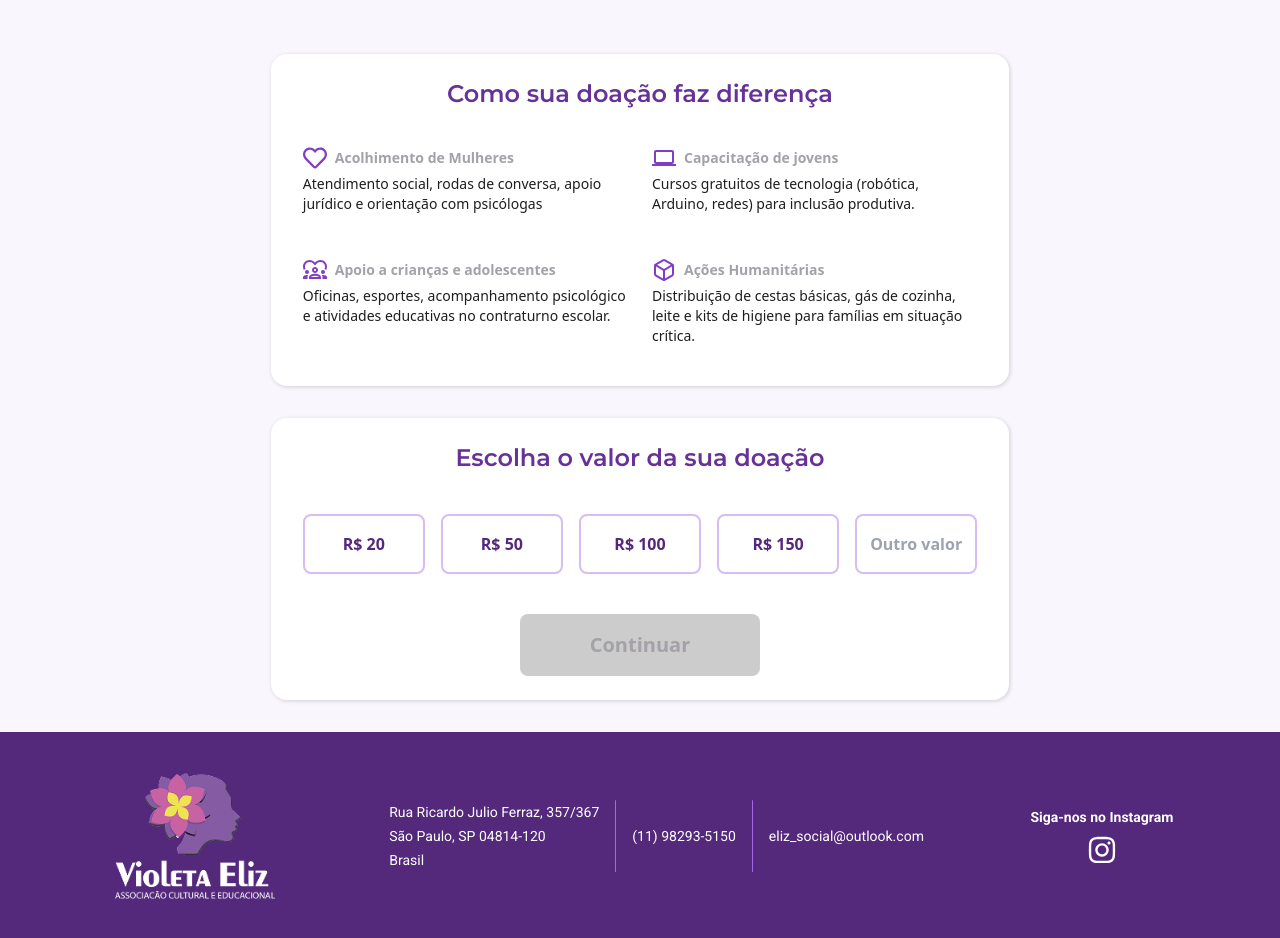
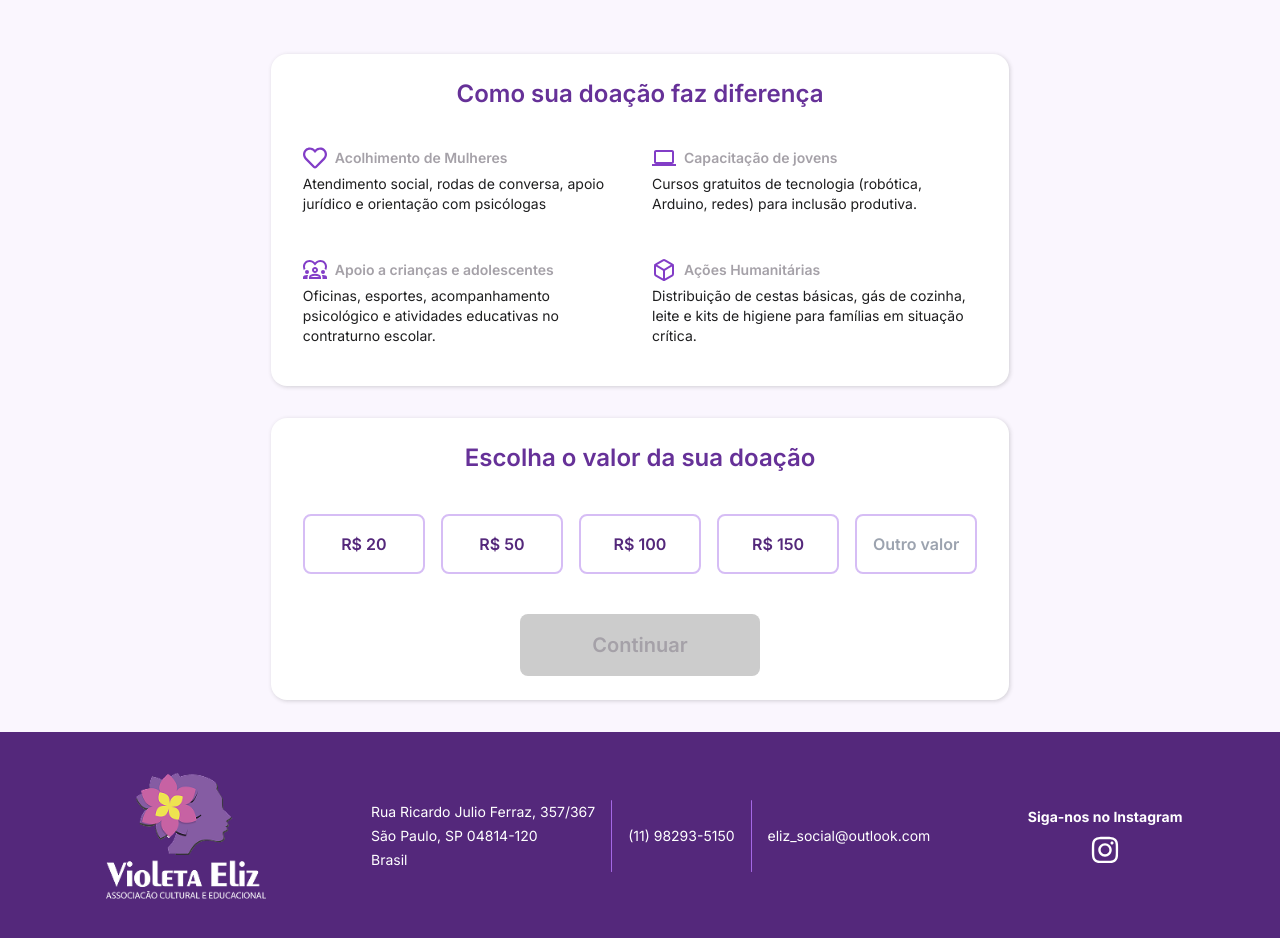
Before and after one commit to Projeto-FrontEnd-Fusion/Aceve-website-development, a Next.js app: page /quero-doar in a window 1280 px wide. Shown: the part 240-1178 px from the top of the page. Built offline with nearby package versions, Linux system fonts and the light colour scheme; a web font is replaced by a local one.

Commit message:
feat: remove other fonts and add inter with global selector

```diff
--- a/src/app/globals.css
+++ b/src/app/globals.css
@@ -120,3 +120,7 @@
 .info-h-3 {
   @apply uppercase font-bold text-gray-dark text-center tablet:text-2xl tablet:text-start tablet:normal-case pb-4;
 }
+
+* {
+  font-family: "Inter" !important;
+}
--- a/src/app/quero-doar/metodos/pix/page.tsx
+++ b/src/app/quero-doar/metodos/pix/page.tsx
@@ -47,7 +47,7 @@ function Heading() {
 
 function Instructions() {
   return (
-    <ol className="text-[#5F5764] text-[16px] leading-[24px] font-inter space-y-2">
+    <ol className="text-[#5F5764] text-[16px] leading-[24px] space-y-2">
       <li>
         1. Abra o app do seu banco ou instituição financeira e entre no
         ambiente <strong>PIX</strong>;
--- a/src/app/quero-doar/page.tsx
+++ b/src/app/quero-doar/page.tsx
@@ -61,7 +61,7 @@ function QueroDoar() {
         md:rounded-2xl md:shadow-[1px_1px_4px_rgba(52,52,52,0.2)]
         md:bg-white-normal"
         >
-          <h2 className="text-[#663198] font-montserrat font-semibold text-sm min-[430px]:text-base sm:text-xl md:text-2xl">
+          <h2 className="text-[#663198] font-semibold text-sm min-[430px]:text-base sm:text-xl md:text-2xl">
             Como sua doação faz diferença
           </h2>
 
@@ -94,7 +94,7 @@ function QueroDoar() {
         md:shadow-[1px_1px_4px_rgba(52,52,52,0.2)]"
         >
           <h2
-            className="text-[24px] text-[#663198] font-montserrat font-semibold
+            className="text-[24px] text-[#663198] font-semibold
           text-sm min-[430px]:text-base sm:text-xl md:text-2xl"
           >
             Escolha o valor da sua doação
--- a/src/components/Banner/mainbanner.tsx
+++ b/src/components/Banner/mainbanner.tsx
@@ -49,7 +49,7 @@ const BannerHero = () => {
       >
         <h1
           className={clsx(
-            "text-black font-montserrat leading-7 mobileXLarger:leading-[46px] font-bold text-[18px] tablet:text-[40px] mobileXLarger:text-[35px] mobileMicro:text-[24px] w-full",
+            "text-black leading-7 mobileXLarger:leading-[46px] font-bold text-[18px] tablet:text-[40px] mobileXLarger:text-[35px] mobileMicro:text-[24px] w-full",
             "whitespace-normal"
           )}
         >
@@ -65,7 +65,7 @@ const BannerHero = () => {
         </h1>
 
         <p
-          className="w-full text-gray-600 font-roboto text-[14px]
+          className="w-full text-gray-600 text-[14px]
           leading-5
           md:text-[18px] laptop:leading-7 laptop:text-[1.25rem] md:w-full md:leading-7"
         >
--- a/src/components/Footer/Footer.tsx
+++ b/src/components/Footer/Footer.tsx
@@ -26,7 +26,7 @@ const contactList = [
 
 export const Footer = () => {
   return (
-    <footer className="bg-[#54287B] font-roboto py-8">
+    <footer className="bg-[#54287B] py-8">
       <div
         className="flex flex-col sm:flex-row gap-10 items-center justify-evenly
             text-white-normal
```
